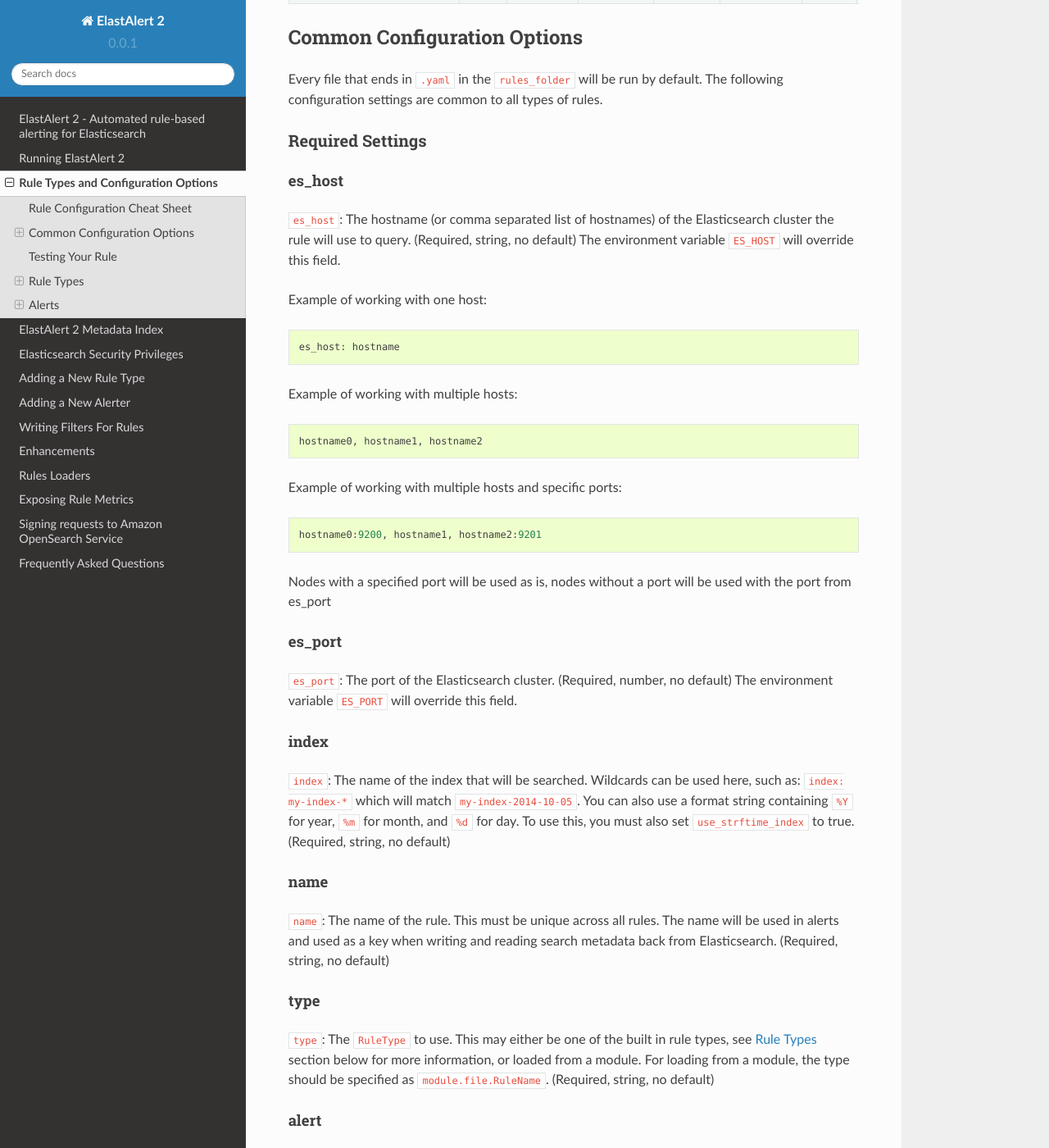
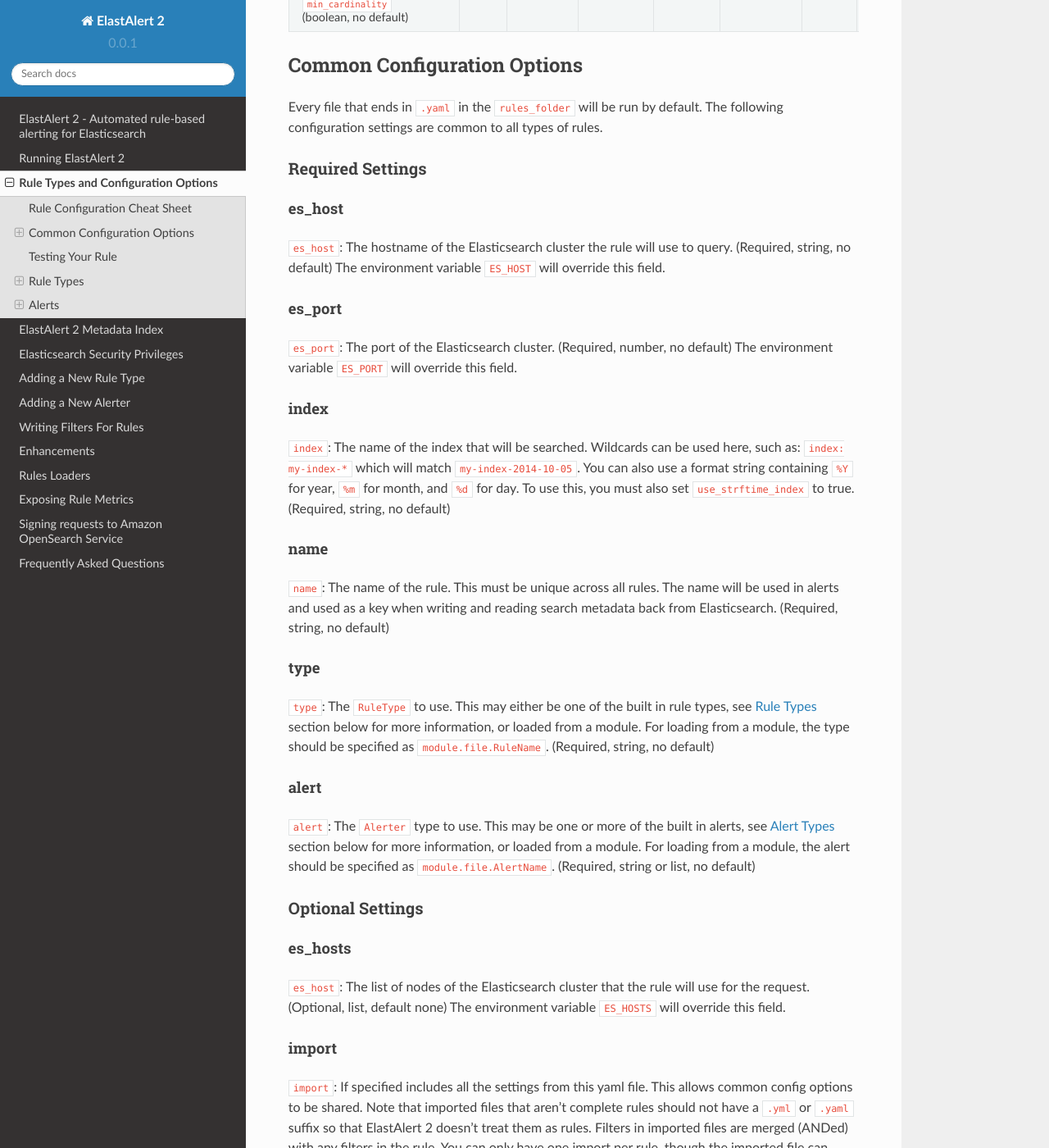
Before and after one commit to Yelp/elastalert, a Sphinx documentation site: the page built from docs/source/ruletypes.rst, in a window 1280 px wide and 1400 px high, scrolled down 4120 px. Shown: the whole window at 82% size. Built offline with Sphinx 7.4.7 and the Read the Docs theme 2.0.0, drawn with Linux system fonts in a browser that asks for light colours; some of the changed text lies outside the part shown.

Commit message:
The method of connecting to the ES cluster has been changed, while the method of connecting to the ec_host is preserved

```diff
--- a/docs/source/elastalert.rst
+++ b/docs/source/elastalert.rst
@@ -130,6 +130,11 @@
 
 ``es_port``: The port corresponding to ``es_host``. The environment variable ``ES_PORT`` will override this field.
 
+``es_hosts``: The list of addresses of the nodes of the Elasticsearch cluster where ElastAlert 2 records metadata about its searches.
+When ElastAlert 2 is started, it will query for information about the time that it was last run. This way,
+even if ElastAlert 2 is stopped and restarted, it will never miss data or look at the same events twice. It will also specify the default cluster for each rule to run on.
+The environment variable ``ES_HOST`` will override this field.
+
 ``use_ssl``: Optional; whether or not to connect to ``es_host`` using TLS; set to ``True`` or ``False``.
 The environment variable ``ES_USE_SSL`` will override this field.
 
--- a/docs/source/ruletypes.rst
+++ b/docs/source/ruletypes.rst
@@ -26,6 +26,8 @@
 +--------------------------------------------------------------+           |
 | ``alert`` (string or list)                                   |           |
 +--------------------------------------------------------------+-----------+
+| ``hosts`` (list, no default)                                 |           |
++--------------------------------------------------------------+           |
 | ``name`` (string, defaults to the filename)                  |           |
 +--------------------------------------------------------------+           |
 | ``use_strftime_index`` (boolean, default False)              |  Optional |
@@ -225,23 +227,8 @@
 es_host
 ^^^^^^^
 
-``es_host``: The hostname (or comma separated list of hostnames) of the Elasticsearch cluster the rule will use to query. (Required, string, no default)
+``es_host``: The hostname of the Elasticsearch cluster the rule will use to query. (Required, string, no default)
 The environment variable ``ES_HOST`` will override this field.
-
-Example of working with one host::
-
-    es_host: hostname
-
-Example of working with multiple hosts::
-
-    hostname0, hostname1, hostname2
-
-Example of working with multiple hosts and specific ports::
-
-    hostname0:9200, hostname1, hostname2:9201
-
-Nodes with a specified port will be used as is, nodes without a port will be used with the port from es_port
-
 
 es_port
 ^^^^^^^
@@ -276,6 +263,11 @@
 
 Optional Settings
 ~~~~~~~~~~~~~~~~~
+es_hosts
+^^^^^^^^
+
+``es_host``: The list of nodes of the Elasticsearch cluster that the rule will use for the request. (Optional, list, default none)
+The environment variable ``ES_HOSTS`` will override this field.
 
 import
 ^^^^^^
--- a/docs/source/running_elastalert.rst
+++ b/docs/source/running_elastalert.rst
@@ -170,6 +170,11 @@
 use a different Elasticsearch host to query against.
 
 ``es_port`` is the port corresponding to ``es_host``.
+
+``es_hosts`` is the list of addresses of the nodes of the Elasticsearch cluster where
+ElastAlert 2 will store data about its state, queries run, alerts, and errors.
+(If you want to half connect to a cluster without a load balancer)
+Each rule may also use a different Elasticsearch host to query against.
 
 ``use_ssl``: Optional; whether or not to connect to ``es_host`` using TLS; set
 to ``True`` or ``False``.
--- a/elastalert/__init__.py
+++ b/elastalert/__init__.py
@@ -16,7 +16,8 @@
         """
         :arg conf: es_conn_config dictionary. Ref. :func:`~util.build_es_conn_config`
         """
-        super(ElasticSearchClient, self).__init__(hosts=conf['es_host'],
+        super(ElasticSearchClient, self).__init__(host=conf.get('es_host'),
+                                                  hosts=conf.get('es_hosts'),
                                                   port=conf['es_port'],
                                                   url_prefix=conf['es_url_prefix'],
                                                   use_ssl=conf['use_ssl'],
```
Also changed, not shown: 3 other files.
